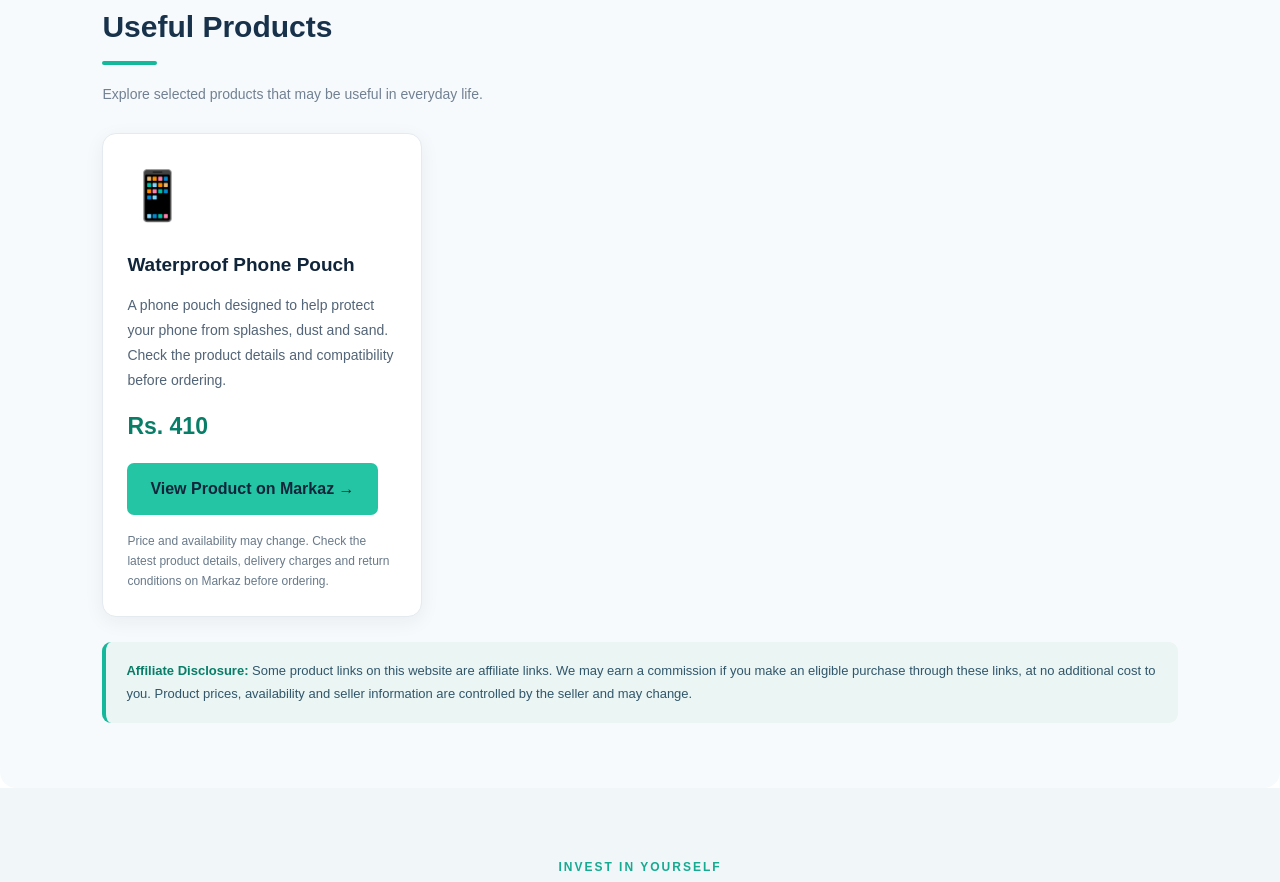
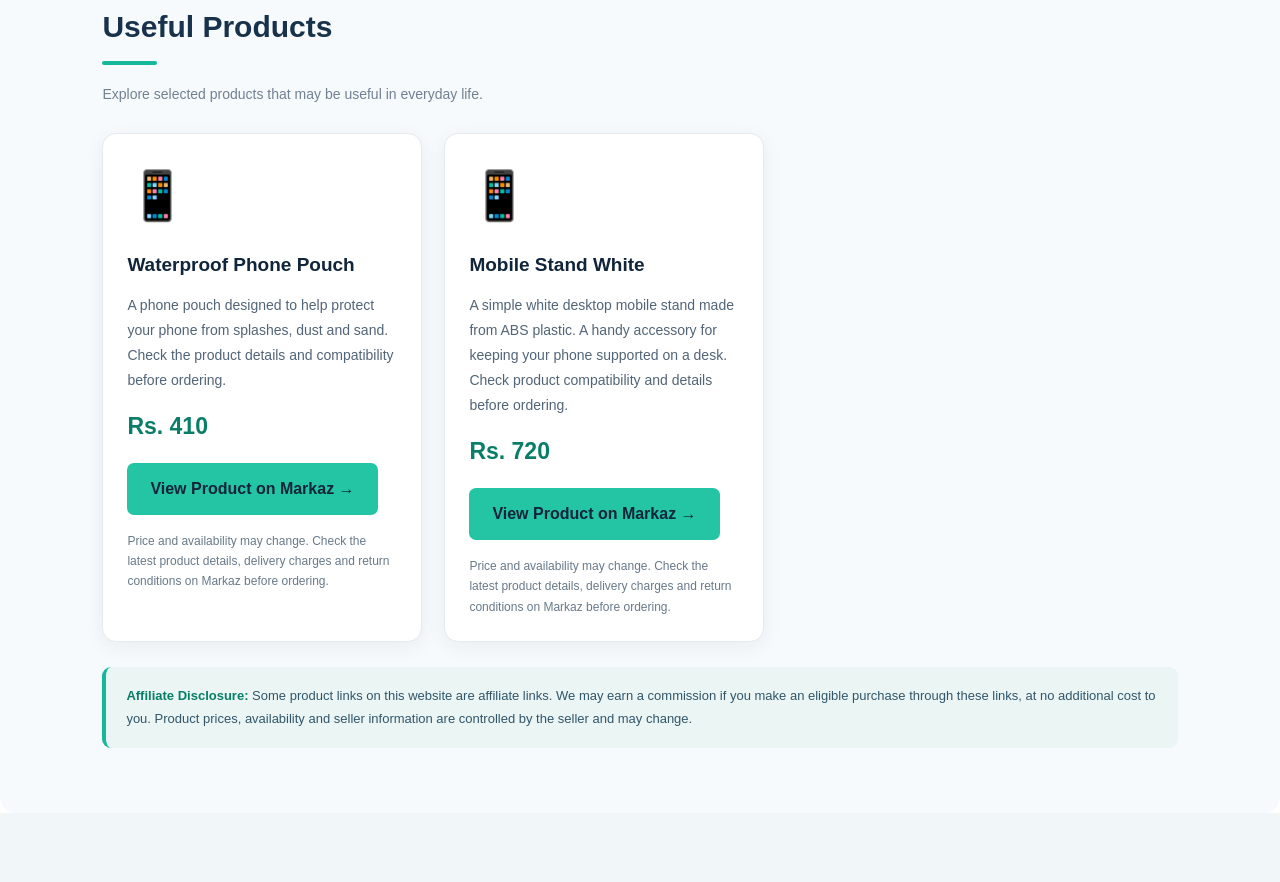
Before and after one commit to tahirkhan00089/work-income-pakistan, a plain HTML site: page index.html in a window 1280 px wide. Shown: the part 2556-3438 px from the top of the page. Drawn offline with Linux system fonts and the light colour scheme.

Commit message:
Update index.html

```diff
--- a/index.html
+++ b/index.html
@@ -337,6 +337,7 @@
 
     <div class="product-grid">
 
+      <!-- PRODUCT 1 -->
       <article class="product-card">
 
         <div class="product-icon" aria-hidden="true">📱</div>
@@ -357,6 +358,40 @@
           target="_blank"
           rel="sponsored nofollow noopener noreferrer"
           aria-label="View Waterproof Phone Pouch on Markaz"
+        >
+          View Product on Markaz →
+        </a>
+
+        <p class="product-note">
+          Price and availability may change.
+          Check the latest product details, delivery charges
+          and return conditions on Markaz before ordering.
+        </p>
+
+      </article>
+
+      <!-- PRODUCT 2 -->
+      <article class="product-card">
+
+        <div class="product-icon" aria-hidden="true">📱</div>
+
+        <h3>Mobile Stand White</h3>
+
+        <p class="product-description">
+          A simple white desktop mobile stand made from ABS
+          plastic. A handy accessory for keeping your phone
+          supported on a desk. Check product compatibility
+          and details before ordering.
+        </p>
+
+        <p class="product-price">Rs. 720</p>
+
+        <a
+          href="https://www.markaz.app/shop/product/p/757722?afd=11319"
+          class="primary-btn"
+          target="_blank"
+          rel="sponsored nofollow noopener noreferrer"
+          aria-label="View Mobile Stand White on Markaz"
         >
           View Product on Markaz →
         </a>
```
